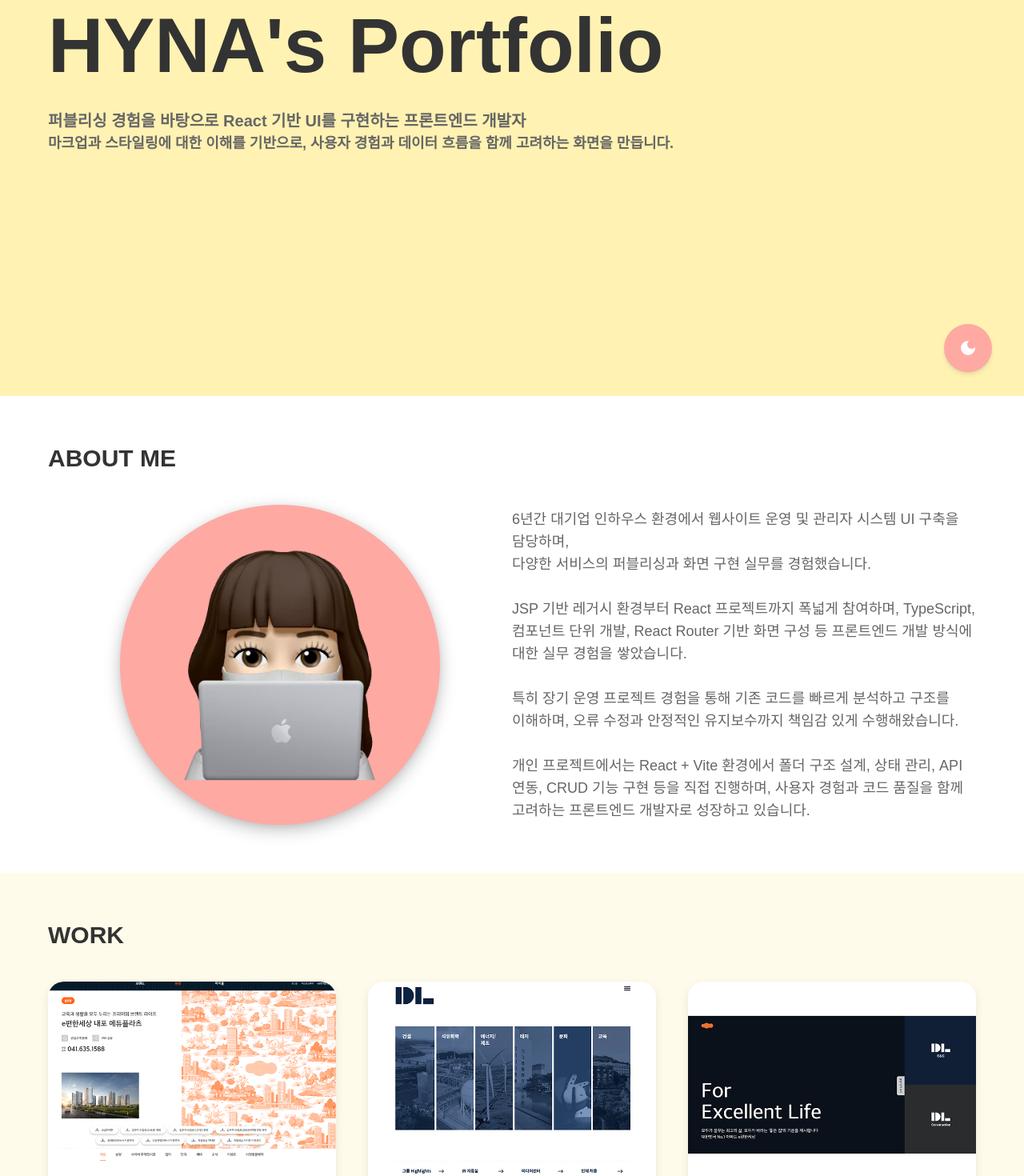
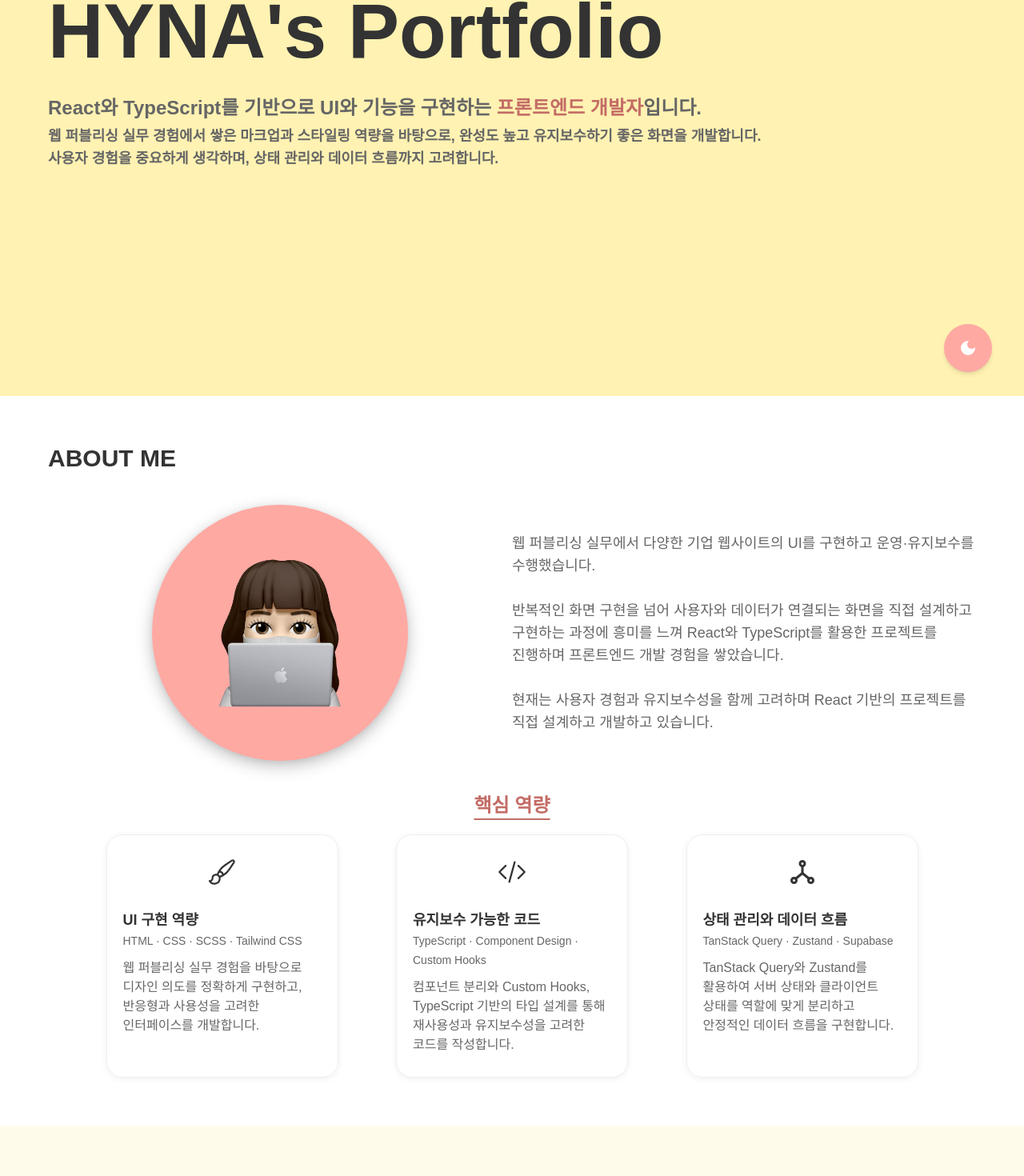
Before and after one commit to hyunah0119/portfolio_react, a React (Vite) app in the folder portfolio-react/: page / in a window 1280 px wide. Shown: the part 305-1775 px from the top of the page at 80% size. Built offline with nearby package versions, Linux system fonts and the light colour scheme; a web font is replaced by a local one.

Commit message:
intro, about me 수정

```diff
--- /dev/null
+++ b/portfolio-react/src/components/AboutMeCard.jsx
@@ -0,0 +1,18 @@
+const AboutMeCard = ({ title, text, item, children }) => {
+  return (
+    <div className="w-full sm:w-[25%] border border-[#eee] rounded-[20px] shadow-[0_2px_8px_rgba(0,0,0,0.06)] px-5 py-7
+    dark:bg-[#26231F] dark:border-[#3A352F] dark:shadow-[0_2px_8px_rgba(0,0,0,0.35)]">
+      <div className="flex justify-center items-center">
+        {children}
+      </div>
+      <div className="pt-7">
+        <h5 className="text-lg font-bold">{title}</h5>
+        <span className="text-sm font-medium text-[#666] dark:text-[#EDE4D0]">{item}</span>
+
+        <p className="text-[#666] dark:text-[#EDE4D0] break-keep mt-2.5">{text}</p>
+      </div>
+    </div>
+  )
+}
+
+export default AboutMeCard
--- /dev/null
+++ b/portfolio-react/src/components/AboutMeCardList.jsx
@@ -0,0 +1,41 @@
+import AboutMeCard from "./AboutMeCard";
+
+import { HiOutlinePaintBrush } from "react-icons/hi2";
+import { HiOutlineCodeBracket } from "react-icons/hi2";
+import { TbHierarchy } from "react-icons/tb";
+
+const AboutMeCardList = () => {
+  return (
+    <div className="flex flex-col items-center mt-10">
+      <h5 className="text-xl sm:text-2xl font-gmarket font-bold underline underline-offset-8 text-[#C46C66]">핵심 역량</h5>
+
+      <div className="flex flex-col sm:flex-row gap-5 sm:gap-0 sm:justify-evenly mt-5">
+        <AboutMeCard
+          title={'UI 구현 역량'}
+          item={'HTML · CSS · SCSS · Tailwind CSS'}
+          text={'웹 퍼블리싱 실무 경험을 바탕으로 디자인 의도를 정확하게 구현하고, 반응형과 사용성을 고려한 인터페이스를 개발합니다.'}
+        >
+          <HiOutlinePaintBrush className="text-4xl" />
+        </AboutMeCard>
+
+        <AboutMeCard
+          title={'유지보수 가능한 코드'}
+          item={'TypeScript · Component Design · Custom Hooks'}
+          text={'컴포넌트 분리와 Custom Hooks, TypeScript 기반의 타입 설계를 통해 재사용성과 유지보수성을 고려한 코드를 작성합니다.'}
+        >
+          <HiOutlineCodeBracket className="text-4xl" />
+        </AboutMeCard>
+
+        <AboutMeCard
+          title={'상태 관리와 데이터 흐름'}
+          item={'TanStack Query · Zustand · Supabase'}
+          text={'TanStack Query와 Zustand를 활용하여 서버 상태와 클라이언트 상태를 역할에 맞게 분리하고 안정적인 데이터 흐름을 구현합니다.'}
+        >
+          <TbHierarchy className="text-4xl" />
+        </AboutMeCard>
+      </div>
+    </div>
+  )
+}
+
+export default AboutMeCardList
--- /dev/null
+++ b/portfolio-react/src/components/WorkAccordion.jsx
@@ -0,0 +1,7 @@
+const WorkAccordion = () => {
+  return (
+    <div>WorkAccordion</div>
+  )
+}
+
+export default WorkAccordion
--- a/portfolio-react/src/components/WorkCardItem.jsx
+++ b/portfolio-react/src/components/WorkCardItem.jsx
@@ -7,7 +7,7 @@ export default function WorkCardItem({ src, alt, title, onClick }) {
             <img src={src} alt={alt} className="rounded-tl-[20px] rounded-tr-[20px]" />
 
             <div className="p-5 border-t border-[#E6E2DD]">
-                <p className="text-base sm:text-lg font-medium text-center">{title}</p>
+              <p className="text-base sm:text-lg font-medium text-center">{title}</p>
             </div>
         </div>
     )
--- a/portfolio-react/src/components/WorkCardList.jsx
+++ b/portfolio-react/src/components/WorkCardList.jsx
@@ -1,92 +1,7 @@
-import { useState, useEffect } from "react";
-import WorkCardItem from "./WorkCardItem";
-import WorkModal from "./WorkModal";
-import { workList } from "../data/workList";
-import { Swiper, SwiperSlide } from 'swiper/react';
-import { Pagination } from 'swiper/modules';
+const WorkCardList = () => {
+  return (
+    <div>WorkCardList</div>
+  )
+}
 
-import 'swiper/css';
-import 'swiper/css/pagination';
-
-export default function WorkCardList({ onClick, onModalClose }) {
-    const [selectWorkCard, setSelectWorkCard] = useState();
-    const [isModalOpen, setIsModalOpen] = useState(false);
-
-    // Modal 열렸을 때 body 스크롤 잠금
-    useEffect(() => {
-        const body = document.body;
-
-        if(isModalOpen) {
-            body.style.overflow = 'hidden'
-            body.style.touchAction = 'none'
-        } else {
-            body.style.overflow = ''
-            body.style.touchAction = ''
-        }
-
-        return () => {
-            body.style.overflow = ''
-            body.style.touchAction = ''
-        }
-    }, [isModalOpen]);
-
-    // 선택된 card값 가져오기 && Modal Open
-    const handleWorkCard = (item) => {
-        setSelectWorkCard(item)
-        setIsModalOpen(true)
-    }
-
-    // Modal Close
-    const handleModalClose = () => {
-        setIsModalOpen(false);
-        setSelectWorkCard();
-    }
-
-    return (
-        <>
-            {/* PC */}
-            <div className="hidden sm:grid xl:grid-cols-3 md:grid-cols-2 gap-10">
-                {workList.map(item => (
-                    <WorkCardItem
-                        key={item.id}
-                        src={item.thumb}
-                        alt={item.title}
-                        title={item.title}
-                        onClick={() => handleWorkCard(item)}
-                    />
-                ))}
-            </div>
-
-            {/* Mobile */}
-            <div className="work-swiper block sm:hidden">
-                <Swiper
-                    slidesPerView={1}
-                    spaceBetween={20}
-                    pagination={{
-                        clickable: true,
-                        dynamicBullets: true,
-                    }}
-                    modules={[Pagination]}
-                >
-                    {workList.map(item => (
-                        <SwiperSlide key={item.id}>
-                            <WorkCardItem
-                                src={item.thumb}
-                                alt={item.title}
-                                title={item.title}
-                                onClick={() => handleWorkCard(item)}
-                            />
-                        </SwiperSlide>
-                    ))}
-                </Swiper>
-            </div>
-
-            {/* Modal */}
-            <WorkModal
-                selectWorkCard={selectWorkCard}
-                isModalOpen={isModalOpen}
-                onModalClose={handleModalClose}
-            />
-        </>
-    )
-}
+export default WorkCardList
--- a/portfolio-react/src/sections/AboutMe.jsx
+++ b/portfolio-react/src/sections/AboutMe.jsx
@@ -1,31 +1,29 @@
+import AboutMeCardList from '../components/AboutMeCardList';
+
 import profileImg from '../assets/img/me02.png';
 
 export default function AboutMe() {
     return (
+      <>
         <div className='flex flex-col sm:flex-row justify-between items-center w-full'>
           <div className='w-full sm:w-[50%] flex justify-center items-center'>
-                <div className='w-[50%] sm:w-100 h-[50%] sm:h-100 bg-[#FFA9A3] dark:bg-[#C46C66] rounded-full shadow-[0_6px_20px_rgba(0,0,0,0.25),0_2px_6px_rgba(0,0,0,0.05)]'>
-                    <img src={profileImg} alt='프로필 이미지' className='w-full' />
+            <div className='w-[55%] sm:w-80 h-[55%] sm:h-80 bg-[#FFA9A3] dark:bg-[#C46C66]
+              flex justify-center items-center
+              rounded-full shadow-[0_6px_20px_rgba(0,0,0,0.25),0_2px_6px_rgba(0,0,0,0.05)]'>
+              <img src={profileImg} alt='프로필 이미지' className='w-[80%]' />
             </div>
           </div>
+
           <div className='w-full sm:w-[50%] mt-7.5 sm:mt-0'>
             <p className="text-base sm:text-lg font-medium text-[#666] dark:text-[#EDE4D0] break-keep">
-                    6년간 대기업 인하우스 환경에서 웹사이트 운영 및 관리자 시스템 UI 구축을 담당하며,<br/>
-                    다양한 서비스의 퍼블리싱과 화면 구현 실무를 경험했습니다.
-                    <br/><br/>
-                    JSP 기반 레거시 환경부터 React 프로젝트까지 폭넓게 참여하며,
-                    TypeScript, 컴포넌트 단위 개발, React Router 기반 화면 구성 등
-                    프론트엔드 개발 방식에 대한 실무 경험을 쌓았습니다.
-                    <br/><br/>
-                    특히 장기 운영 프로젝트 경험을 통해
-                    기존 코드를 빠르게 분석하고 구조를 이해하며,
-                    오류 수정과 안정적인 유지보수까지 책임감 있게 수행해왔습니다.
-                    <br/><br/>
-                    개인 프로젝트에서는 React + Vite 환경에서
-                    폴더 구조 설계, 상태 관리, API 연동, CRUD 기능 구현 등을 직접 진행하며,
-                    사용자 경험과 코드 품질을 함께 고려하는 프론트엔드 개발자로 성장하고 있습니다.
+              웹 퍼블리싱 실무에서 다양한 기업 웹사이트의 UI를 구현하고 운영·유지보수를 수행했습니다.<br/><br/>
+              반복적인 화면 구현을 넘어 사용자와 데이터가 연결되는 화면을 직접 설계하고 구현하는 과정에 흥미를 느껴
+              React와 TypeScript를 활용한 프로젝트를 진행하며 프론트엔드 개발 경험을 쌓았습니다.<br/><br/>
+              현재는 사용자 경험과 유지보수성을 함께 고려하며 React 기반의 프로젝트를 직접 설계하고 개발하고 있습니다.
             </p>
           </div>
         </div>
+        <AboutMeCardList />
+      </>
     )
 }
--- a/portfolio-react/src/sections/Hero.jsx
+++ b/portfolio-react/src/sections/Hero.jsx
@@ -8,9 +8,12 @@ export default function Hero({ isScroll }) {
                 <h1 className="font-gmarket text-5xl sm:text-8xl leading-tight">HYNA's Portfolio</h1>
 
                 <div className="mt-5 text-[#666] break-keep dark:text-[#EDE4D0]">
-                    <p className="text-base sm:text-xl">퍼블리싱 경험을 바탕으로 React 기반 UI를 구현하는 프론트엔드 개발자</p>
-                    <span className="text-sm sm:text-lg">
-                        마크업과 스타일링에 대한 이해를 기반으로, 사용자 경험과 데이터 흐름을 함께 고려하는 화면을 만듭니다.
+                    <p className="text-lg sm:text-2xl">
+                      React와 TypeScript를 기반으로 UI와 기능을 구현하는 <span className='text-[#C46C66]'>프론트엔드 개발자</span>입니다.
+                    </p>
+                    <span className="block text-sm mt-1.25 sm:text-lg">
+                        웹 퍼블리싱 실무 경험에서 쌓은 마크업과 스타일링 역량을 바탕으로, 완성도 높고 유지보수하기 좋은 화면을 개발합니다.<br/>
+                        사용자 경험을 중요하게 생각하며, 상태 관리와 데이터 흐름까지 고려합니다.
                     </span>
                 </div>
             </div>
--- a/portfolio-react/src/sections/WorkExperience.jsx
+++ b/portfolio-react/src/sections/WorkExperience.jsx
@@ -2,6 +2,6 @@ import WorkCardList from "../components/WorkCardList"
 
 export default function WorkExperience() {
     return (
-        <WorkCardList />
+      <WorkCardList />
     )
 }
```
Also changed, not shown: portfolio-react/src/components/_WorkCardList.jsx (added, +92 -0 lines). Lines whose indentation alone changed are shown as unchanged.
